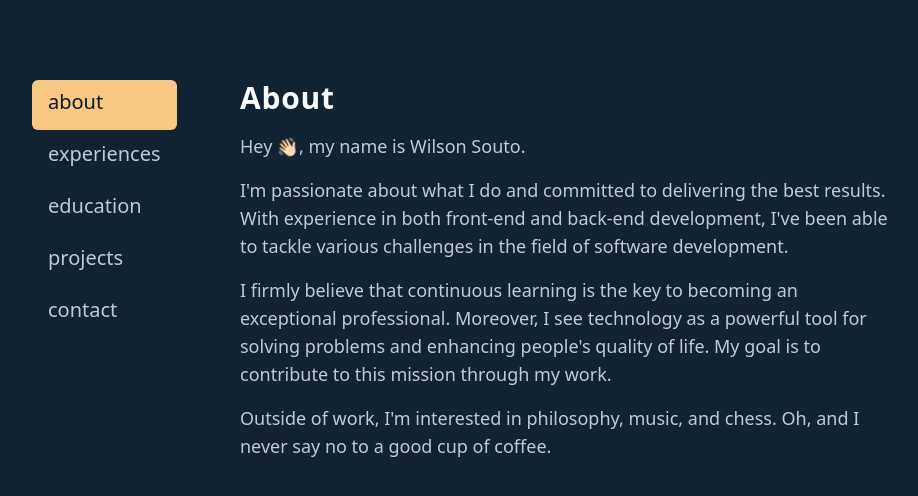
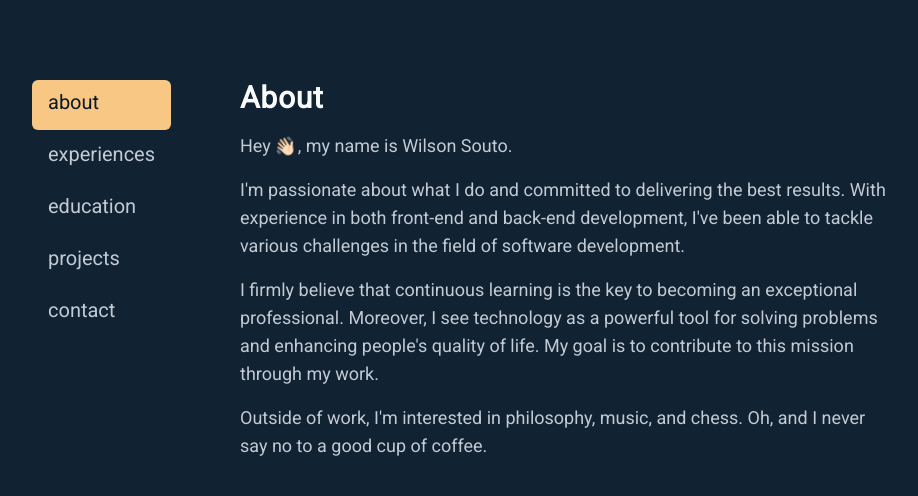
Before and after one commit to wilsonsouto/portfolio, a Next.js app: page / in a window 1280 px wide. Shown: the top 496 px of the page, without its empty margins (176-1094 px from the left). Built offline with nearby package versions, Linux system fonts and the light colour scheme.

Commit message:
Add new fonts

```diff
--- a/src/app/page.tsx
+++ b/src/app/page.tsx
@@ -57,9 +57,9 @@ export default function Header() {
         )}
         {windowWidth < 768 && (
           <nav className='fixed left-0 top-0 z-50 flex w-full items-center justify-between rounded-sm p-4 text-xl backdrop-blur-md'>
-            <Link href="/" className='flex items-center gap-4'>
+            <Link href="/" className='flex items-center text-2xl gap-2'>
               <Image alt='favicon' src='/img/elements/favicon.svg' width={35} height={35} />
-              <span>Portfolio</span>
+              <span className='logo'>Portfolio</span>
             </Link>
             <Menu>
               {header.map((item, index) => (
@@ -85,7 +85,7 @@ export default function Header() {
 }
 
 const header: HeaderProps[] = [
-  { section: 'about', position: '0', component: <About key={1} /> },
+  { section: 'about', position: '-1', component: <About key={1} /> },
   { section: 'experiences', position: '20', component: <Experiences key={2} /> },
   { section: 'education', position: '41', component: <Education key={3} /> },
   { section: 'projects', position: '62', component: <Projects key={4} /> },
--- a/src/components/layout/index.css
+++ b/src/components/layout/index.css
@@ -1,3 +1,6 @@
+@import url('https://fonts.googleapis.com/css2?family=Permanent+Marker&display=swap');
+@import url('https://fonts.googleapis.com/css2?family=Roboto&display=swap');
+
 .wave {
   animation-name: wave-animation; /* Refers to the name of your @keyframes element below */
   animation-duration: 2.5s; /* Change to speed up or slow down */
@@ -35,4 +38,9 @@
 
 body {
   scroll-behavior: smooth;
+  font-family: 'Roboto', sans-serif;
 }
+
+.logo {
+  font-family: 'Permanent Marker', cursive;
+}
```
